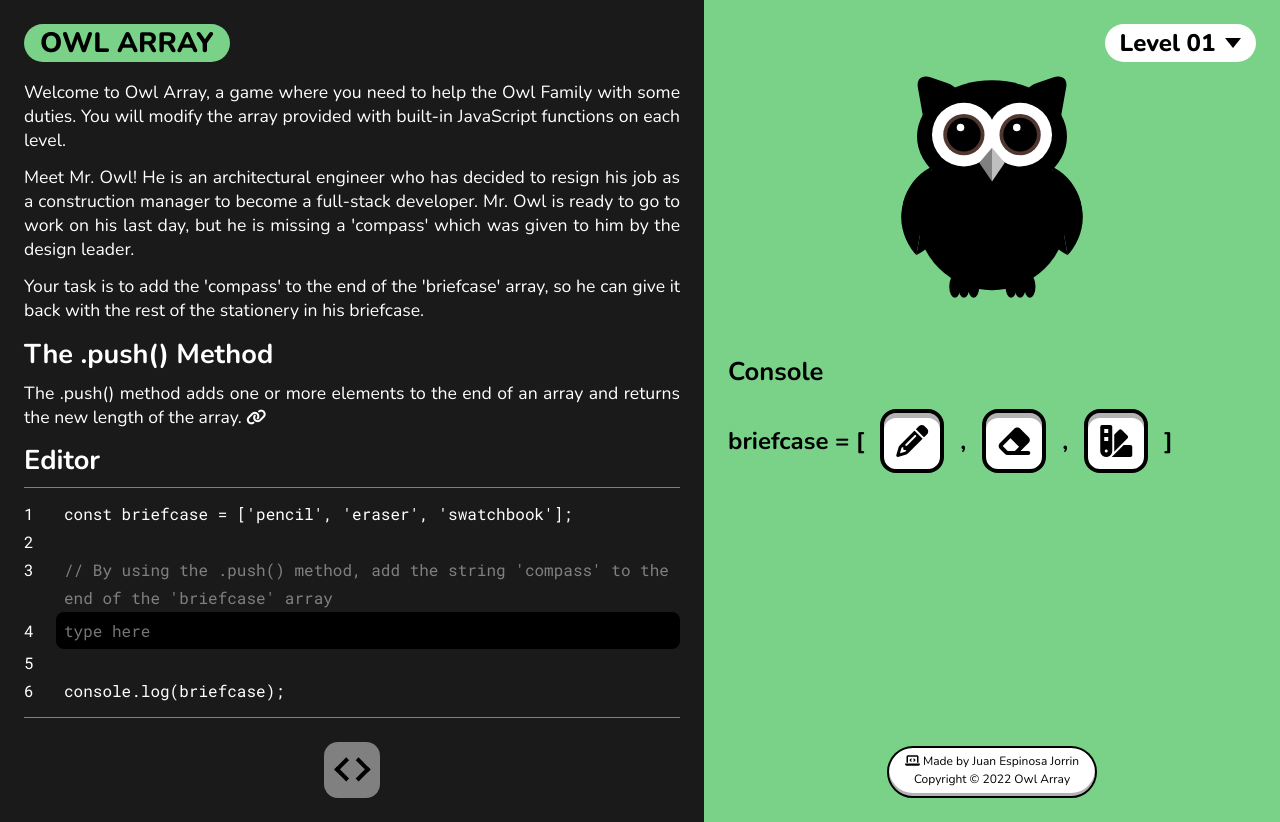
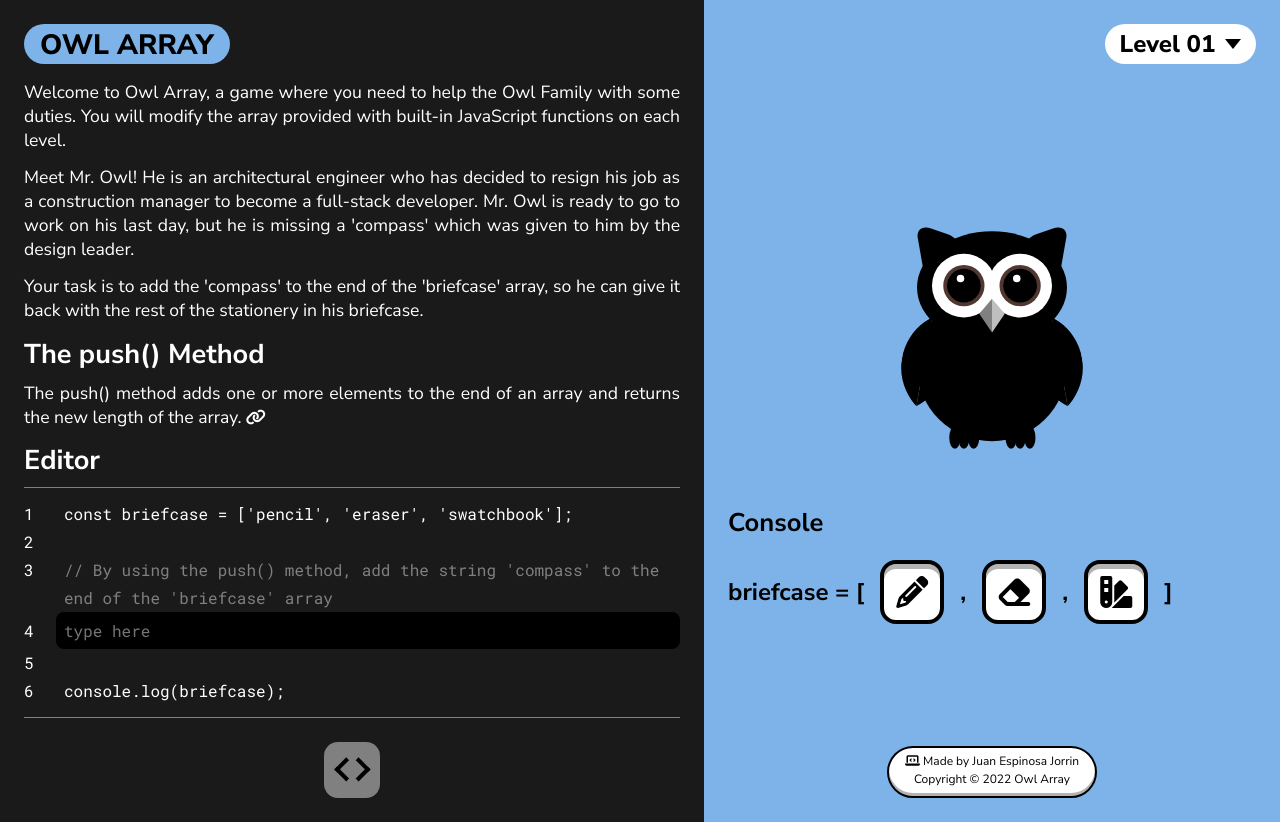
Before and after one commit to juanej88/owl-array, a React (Create React App) app: page / in a window 1280 px wide. Built offline with nearby package versions, Linux system fonts and the light colour scheme; the HTML template or start-up script is replaced by a standard one; a web font is replaced by a local one.

Commit message:
Add Level Clear and background animations

```diff
--- a/public/index.html
+++ b/public/index.html
@@ -12,7 +12,7 @@
     <!-- Google Fonts -->
     <link rel="preconnect" href="https://fonts.googleapis.com">
     <link rel="preconnect" href="https://fonts.gstatic.com" crossorigin>
-    <link href="https://fonts.googleapis.com/css2?family=Nunito:wght@400;700;800&display=swap" rel="stylesheet">
+    <link href="https://fonts.googleapis.com/css2?family=Nunito+Sans:wght@400;700;800&display=swap" rel="stylesheet">
     <link href="https://fonts.googleapis.com/css2?family=Roboto+Mono&display=swap" rel="stylesheet">
     <link href="https://fonts.googleapis.com/css2?family=Fuzzy+Bubbles:wght@700&display=swap" rel="stylesheet">
     <!-- Icons -->
--- a/src/App.js
+++ b/src/App.js
@@ -1,13 +1,20 @@
+import React, { useState } from 'react';
 import './App.css';
 import Header from './components/Header';
 import Main from './components/Main';
 import Footer from './components/Footer';
 
 function App() {
+  const [levelComplete, setLevelComplete] = useState(false);
+
+  const changeHeader = complete => {
+    setLevelComplete(complete);
+  };
+
   return (
     <div className='App'>
-      <Header level='01' />
-      <Main />
+      <Header level='01' complete={levelComplete} />
+      <Main changeHeader={changeHeader} />
       <Footer />
     </div>
   );
--- a/src/components/Header.jsx
+++ b/src/components/Header.jsx
@@ -4,7 +4,12 @@ import '../stylesheets/Header.css';
 const Header = (props) => {
   return (
     <header className='header'>
-        <span className='title' translate='no'>OWL ARRAY</span>
+        <span
+          className={props.complete ? 'title title-complete' : 'title'}
+          translate='no'
+        >
+          OWL ARRAY
+        </span>
         <section className='menu'>
           <p><span className='level-label'>Level </span>{props.level}</p>
           <div className='menu--triangle'></div>
--- a/src/components/Main.jsx
+++ b/src/components/Main.jsx
@@ -7,7 +7,7 @@ import Button from './Button';
 import Display from './Display';
 import Owl from './Owl';
 
-const Main = () => {
+const Main = (props) => {
   // const [level, setLevel] = useState(0); --- To be added
 
   // This is the data to setup each level
@@ -26,7 +26,9 @@ const Main = () => {
   // The array which is passed as props to the Display component is updated every time the 'complete' state changes.
   useEffect(() => {
     complete ? setGameArray(data.finalArrayItems) : setGameArray(data.arrayItems);
-  }, [complete, data]);
+    // this line calls changeHeader from the props with the complete argument to update de Header component
+    props.changeHeader(complete);
+  }, [complete, data, props]);
 
   return (
     <main className='main'>
@@ -53,8 +55,13 @@ const Main = () => {
           complete={complete}
         />
       </section>
-      <section className='container display'>
-        {complete && <h1 className='level-clear'>LEVEL CLEAR!</h1>}
+      <section className={
+        complete ? 'container display display-complete' : 'container display'
+      }>
+        <h1 className={
+          complete ? 'level-clear level-complete' : 'level-clear'
+        }>LEVEL CLEAR!</h1>
+        {/* {complete && <h1 className='level-clear'>LEVEL CLEAR!</h1>} */}
         <aside className='owls-container'>
           {data.characters.map(character => (
             <Owl key={character} owl={character} complete={complete} />
--- a/src/data/gameData.js
+++ b/src/data/gameData.js
@@ -4,14 +4,14 @@ const gameData = [
     // ----- ----- ----- ----- Level 01 ----- ----- ----- -----
 
     level: '01',
-    title: 'The .push() Method',
+    title: 'The push() Method',
     mainInstructions: 'Welcome to Owl Array, a game where you need to help the Owl Family with some duties. You will modify the array provided with built-in JavaScript functions on each level.',
     instructionsOne: `Meet Mr. Owl! He is an architectural engineer who has decided to resign his job as a construction manager to become a full-stack developer. Mr. Owl is ready to go to work on his last day, but he is missing a 'compass' which was given to him by the design leader.`,
     instructionsTwo: `Your task is to add the 'compass' to the end of the 'briefcase' array, so he can give it back with the rest of the stationery in his briefcase.`,
     // instructions: 'Meet Mrs. Owl. She is a restaurant manager who is ready to go to work; however, she is forgetting her mobile at home. Your task is to add her missing item to the end of the purse array, so she can make calls during the day.',
     link: 'https://developer.mozilla.org/en-US/docs/Web/JavaScript/Reference/Global_Objects/Array/push',
-    mozillaDefinition: 'The .push() method adds one or more elements to the end of an array and returns the new length of the array.',
-    editorInstructions: `// By using the .push() method, add the string 'compass' to the end of the 'briefcase' array`,
+    mozillaDefinition: 'The push() method adds one or more elements to the end of an array and returns the new length of the array.',
+    editorInstructions: `// By using the push() method, add the string 'compass' to the end of the 'briefcase' array`,
     arrayName: 'briefcase',
     arrayItems: ['pencil', 'eraser', 'swatchbook'],
     finalArrayItems: ['pencil', 'eraser', 'swatchbook', 'compass'],
--- a/src/index.css
+++ b/src/index.css
@@ -10,13 +10,14 @@
 
 html,
 body {
-  font-family: 'Nunito', sans-serif;
+  font-family: 'Nunito Sans', sans-serif;
   font-size: 16px;
 }
 
 :root {
   --site-background: hsl(130, 0%, 95%);
   --editor-background: hsl(130, 0%, 10%);
+  --blue: hsl(210, 70%, 70%);
   --green: hsl(130, 50%, 65%);
   --grey: hsl(130, 0%, 50%);
 }
--- a/src/stylesheets/Display.css
+++ b/src/stylesheets/Display.css
@@ -38,9 +38,7 @@
 }
 
 .item-effect {
-  animation-name: newItem;
-  animation-duration: 0.25s;
-  animation-timing-function: linear;
+  animation: 0.25s linear newItem;
 }
 
 @keyframes newItem {
--- a/src/stylesheets/Editor.css
+++ b/src/stylesheets/Editor.css
@@ -13,7 +13,7 @@
 
 .editor-container > h2 {
   grid-column: span 2;
-  font-family: 'Nunito', sans-serif;
+  font-family: 'Nunito Sans', sans-serif;
   font-size: 1.7rem;
   border: solid var(--grey);
   border-width: 0 0 0.1rem;
--- a/src/stylesheets/Header.css
+++ b/src/stylesheets/Header.css
@@ -4,10 +4,9 @@
   padding: 1.5rem 1.5rem 0;
   position: absolute;
   display: grid;
-  grid-template-columns: 5.5fr 4.5fr;
+  grid-template-columns: 7fr 3fr;
   justify-content: center;
   z-index: 10;
-  font-family: 'Nunito', sans-serif;
   color: black;
   user-select: none;
 }
@@ -16,9 +15,24 @@
   width: fit-content;
   font-size: 1.75rem;
   font-weight: 800;
-  background-color: var(--green);
+  background-color: var(--blue);
   border-radius: 1.5rem;
-  padding: 0 1rem;
+  padding: 0.15rem 1rem 0;
+  font-weight: 800;
+}
+
+.title.title-complete {
+  animation: 0.25s linear forwards changeTitleBackground;
+}
+
+@keyframes changeTitleBackground {
+  from {
+    background-color: var(--blue);
+  }
+
+  to{
+    background-color: var(--green);
+  }
 }
 
 .menu {
@@ -43,7 +57,7 @@
 .menu > p {
   padding-right: 0.4em;
   font-size: 1.5rem;
-  font-weight: 900;
+  font-weight: 800;
 }
 
 .menu--triangle {
--- a/src/stylesheets/Main.css
+++ b/src/stylesheets/Main.css
@@ -24,15 +24,52 @@
 }
 
 .display {
-  background-color: var(--green);
+  background-color: var(--blue);
   justify-content: flex-start;
+}
+
+.display-complete {
+  animation: 0.5s linear forwards changeDisplayColour;
+}
+
+@keyframes changeDisplayColour {
+  from {
+    background-color: var(--blue);
+  }
+
+  to {
+    background-color: var(--green);
+  }
 }
 
 .level-clear {
   padding-top: 6rem;
   text-align: center;
-  font-size: 3rem;
+  font-size: 2.5rem;
   font-family: 'Fuzzy Bubbles', cursive;
+  opacity: 0;
+}
+
+.level-clear.level-complete {
+  transform-origin: bottom;
+  animation: 0.25s linear forwards changeHeadingColour;
+}
+
+@keyframes changeHeadingColour {
+  0% {
+    opacity: 0;
+    transform: scale(1.75);
+  }
+
+  25% {
+    opacity: 0;
+    transform: scale(1.75);
+  }
+
+  100% {
+    opacity: 1;
+    transform: scale(1);
+  }
 }
 
 aside.owls-container {
```
